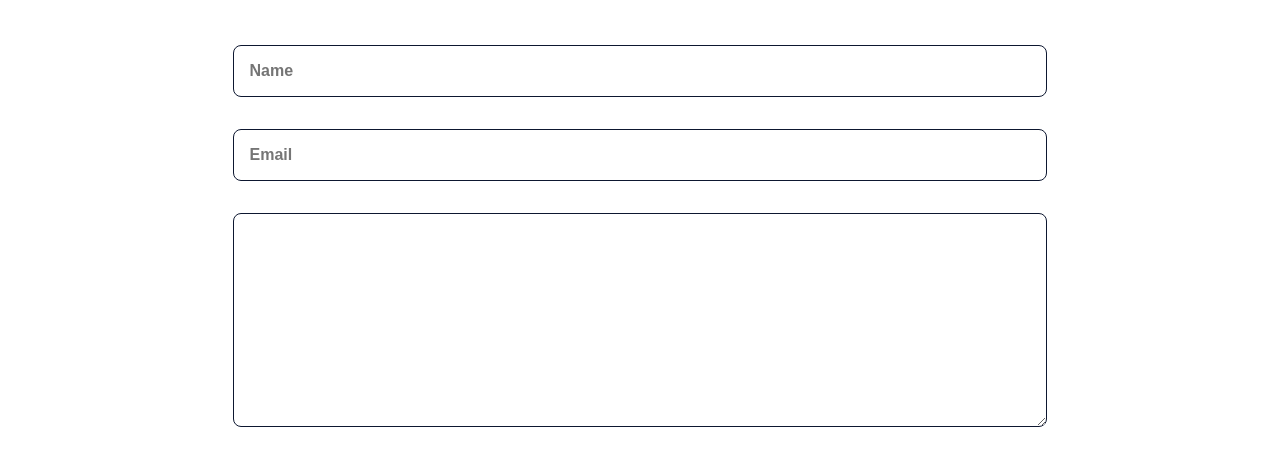
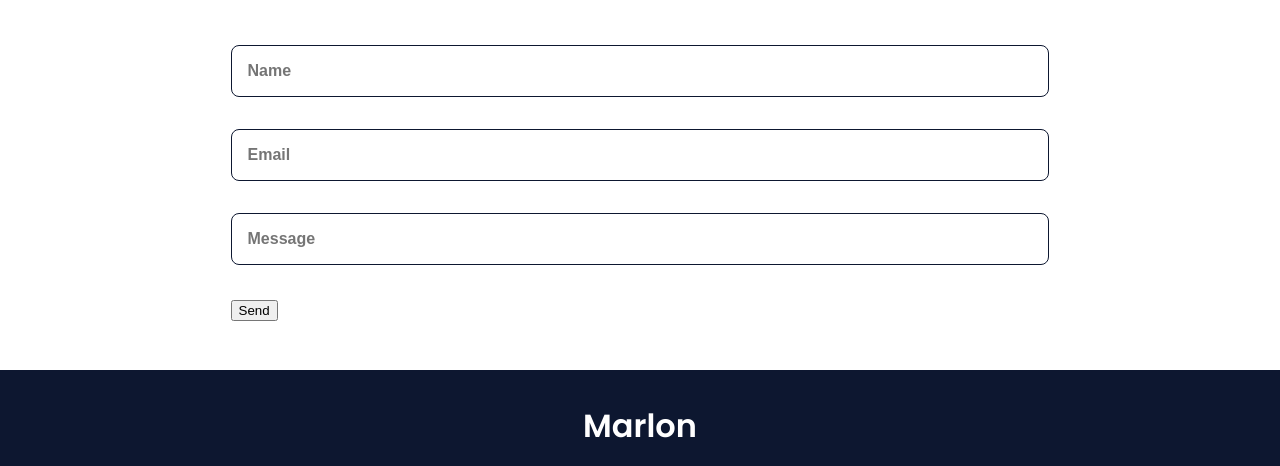
Before and after one commit to Andre-Victor-Vasconcelos/site-portfolio, a plain HTML site: page index.html in a window 1280 px wide. Shown: the part 2895-3361 px from the top of the page. Drawn offline with nearby package versions, Linux system fonts and the light colour scheme.

Commit message:
e-mail ajustes

```diff
--- a/index.html
+++ b/index.html
@@ -174,11 +174,11 @@
                 <h2 class="section-title">Contact</h2>
 
                 <div class="contact__container bd-grid">
-               <form action="https://formsubmit.co/andrevasconcelos.sts@gmail.com" method="POST">
+             <form action="https://formsubmit.co/andrevasconcelos.sts@gmail.com" method="POST">
 
                         <input type="text" name="name" placeholder="Name" class="contact__input" required>
                         <input type="email" name="email" placeholder="Email" class="contact__input" required>
-                        <textarea name="" id="" cols="0" rows="10" class="contact__input"></textarea>
+                        <input type="message" name="message" placeholder="Message" class="contact__input">
                         <button type="submit">Send</button>
 
 
```
